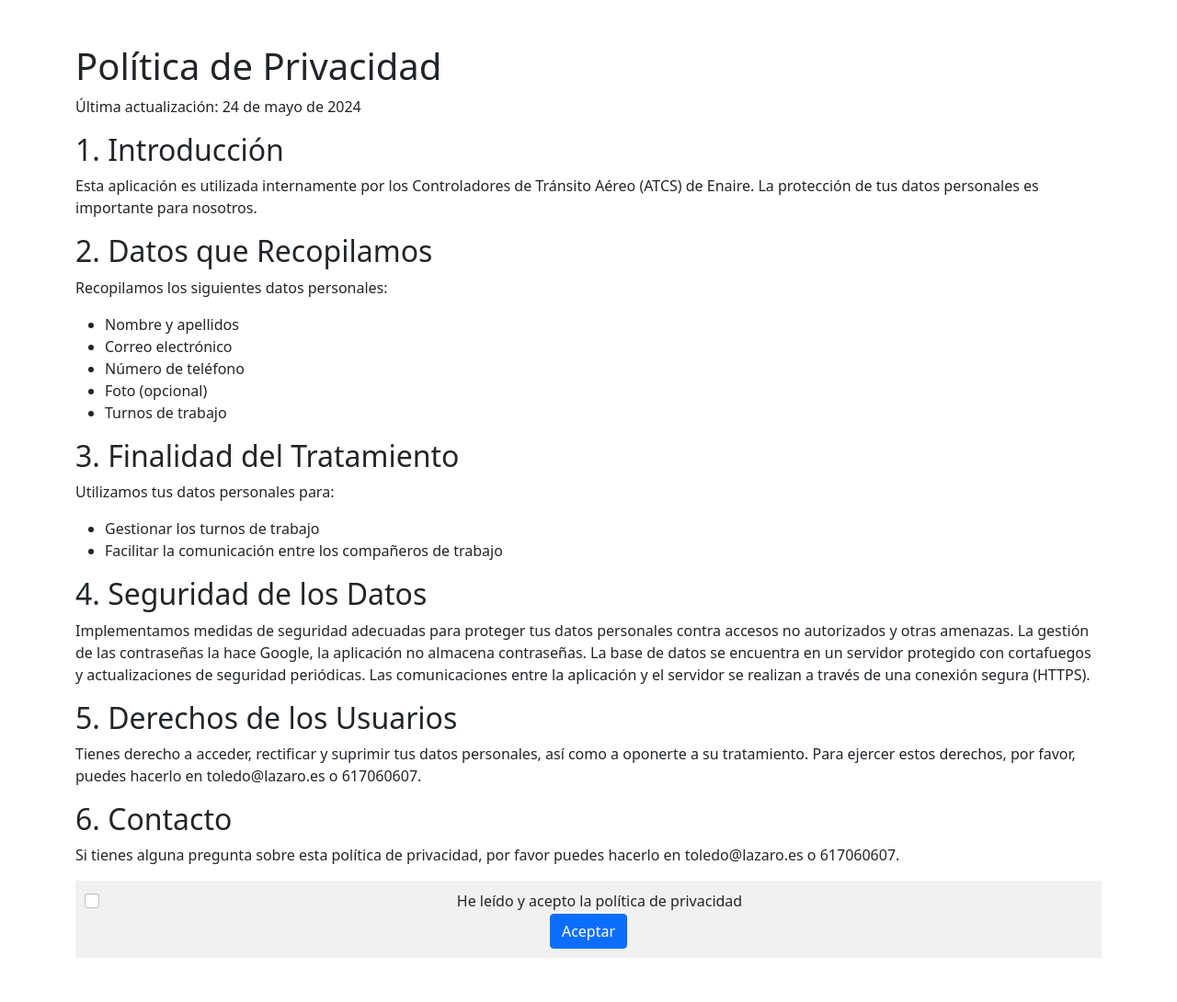
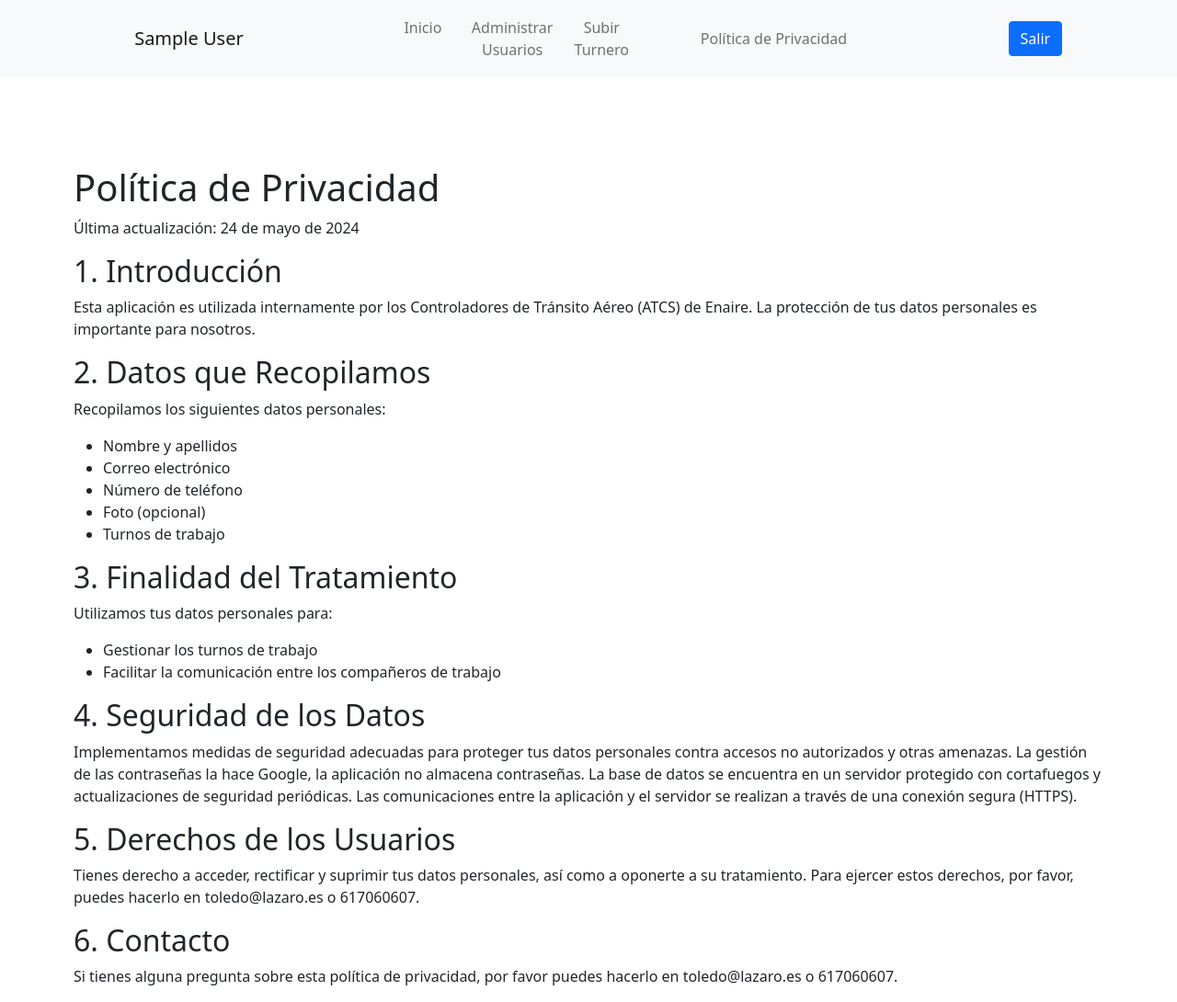
Before and after one commit to jtoledo1974/atcapp, a Flask app: page /privacy_policy in a window 1280 px wide. Shown: the whole page at 92% size. Before the commit the page ends 1042 px from the top, so only its background shows below. Run offline with Flask 3, Linux system fonts and the light colour scheme; the visitor is signed in with stand-in values (Sample User, id 1); tables that the repository leaves empty hold one stand-in row (values such as "Sample post"); parts of the project's set-up code (start-up, migrations or seed data) failed here and were passed over.

Commit message:
Privacy policy is a proper template so that it can extend base.html. The privacy policy link is available in the menu, but the menu is not available if the user hasn't accepted the privacy policy.

```diff
--- a/src/cambios/templates/base.html
+++ b/src/cambios/templates/base.html
@@ -11,7 +11,7 @@
 </head>
 
 <body>
-    {% if request.endpoint not in ['main.login'] %}
+    {% if request.endpoint not in ['main.login'] and current_user.has_accepted_terms %}
     <!-- Navigation Bar -->
     <nav class="navbar navbar-expand-lg navbar-light bg-light">
         <div class="container-fluid">
@@ -37,6 +37,13 @@
                     </li>
                     {% endif %}
                     {% endif %}
+                </ul>
+
+                {# Política de privacidad #}
+                <ul class="navbar-nav me-auto mb-2 mb-lg-0">
+                    <li class="nav-item">
+                        <a class="nav-link" href="{{ url_for('main.privacy_policy') }}">Política de Privacidad</a>
+                    </li>
                 </ul>
 
                 <ul class="navbar-nav ms-auto mb-2 mb-lg-0">
--- a/src/cambios/templates/privacy_policy.html
+++ b/src/cambios/templates/privacy_policy.html
@@ -1,11 +1,8 @@
-<!DOCTYPE html>
-<html lang="es">
+{% extends "base.html" %}
 
-<head>
-    <meta charset="UTF-8">
-    <meta name="viewport" content="width=device-width, initial-scale=1.0">
-    <title>Política de Privacidad</title>
-    <link href="https://cdn.jsdelivr.net/npm/bootstrap@5.1.0/dist/css/bootstrap.min.css" rel="stylesheet">
+{% block title %}Política de Privacidad{% endblock %}
+
+{% block head %}
 <style>
     body,
     html {
@@ -27,9 +24,10 @@
         flex-shrink: 0;
     }
 </style>
-</head>
+{% endblock %}
 
-<body>
+{% block content %}
+
 <div class="container mt-5">
     <h1>Política de Privacidad</h1>
     <p>Última actualización: 24 de mayo de 2024</p>
@@ -72,6 +70,7 @@
             o 617060607.</p>
     </div>
 
+    {% if not current_user.has_accepted_terms %}
     <div class="footer">
         <form method="POST">
             <div class="form-check">
@@ -84,8 +83,7 @@
             <button type="submit" class="btn btn-primary">Aceptar</button>
         </form>
     </div>
+    {% endif %}
 </div>
-    <script src="https://cdn.jsdelivr.net/npm/bootstrap@5.1.0/dist/js/bootstrap.bundle.min.js"></script>
-</body>
 
-</html>
+{% endblock %}
```
Lines whose indentation alone changed are shown as unchanged.
